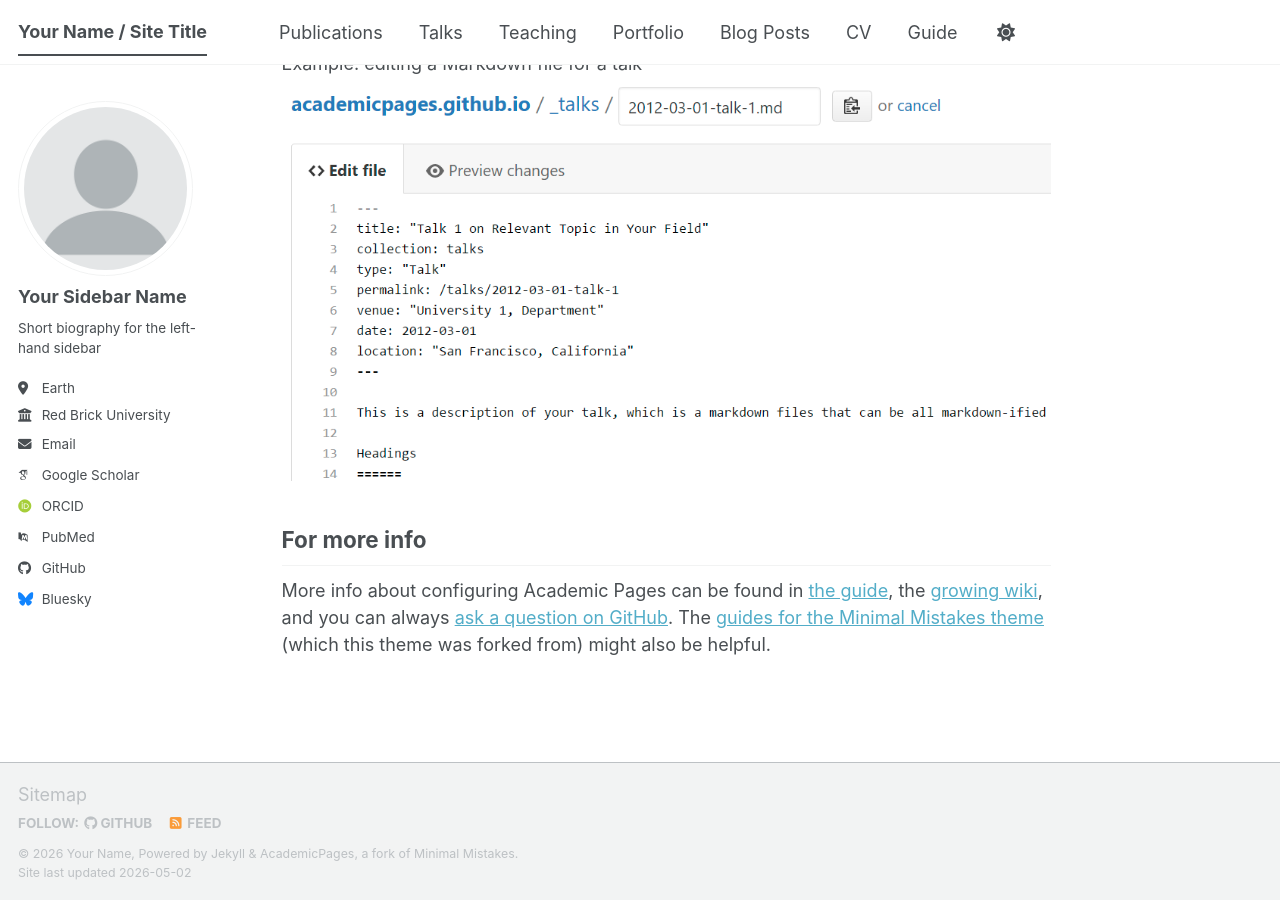
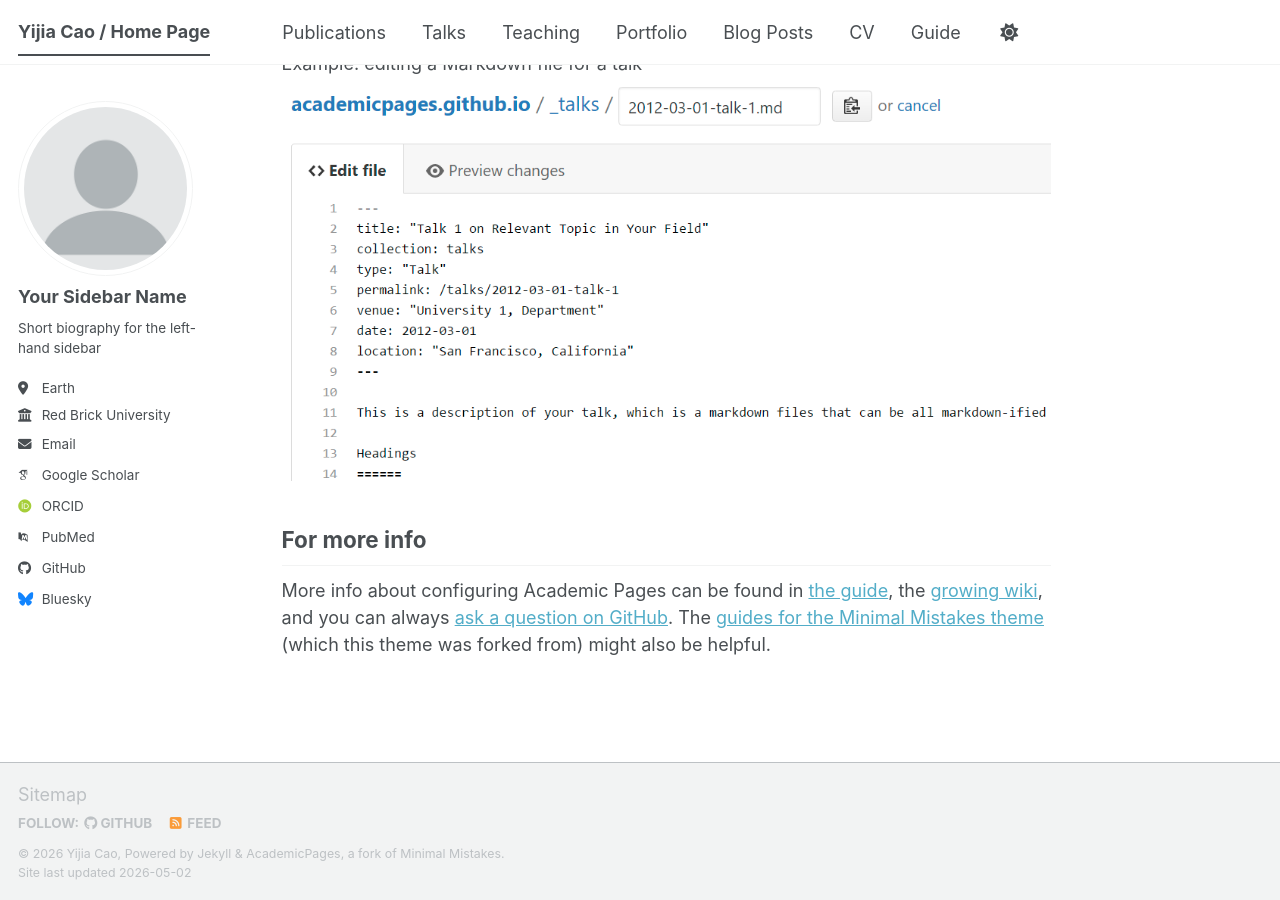
Before and after one commit to IrinaCtf/IrinaCtf.github.io, a Jekyll site: the page built from _pages/about.md, in a window 1280 px wide and 900 px high, scrolled down 2720 px. Built offline with Jekyll 4.4.1, drawn with Linux system fonts in a browser that asks for light colours; some web fonts are replaced; a script bundle is joined from its source files by our own code; library files that are not in the unit come from our copies.

Commit message:
My name added

```diff
--- a/_config.yml
+++ b/_config.yml
@@ -9,14 +9,14 @@
 # Basic Site Settings
 locale                   : "en-US"
 site_theme               : "default" # The available themes options are "default", "air", "sunrise", "mint", "dirt" and "contrast"
-title                    : "Your Name / Site Title"
+title                    : "Yijia Cao / Home Page"
 title_separator          : "-"
-name                     : &name "Your Name"
-description              : &description "Your Name's academic portfolio"   # Update this with a general description of your site, this is the default if not overridden by a page
-url                      : https://academicpages.github.io # The base hostname & protocol for your site e.g. "https://[your GitHub username].github.io",
+name                     : &name "Yijia Cao"
+description              : &description "Yijia Cao's academic portfolio"   # Update this with a general description of your site, this is the default if not overridden by a page
+url                      : https://caoyijia.github.io # The base hostname & protocol for your site e.g. "https://[your GitHub username].github.io",
                                                            # or if you already have some other page hosted on Github then use "https://[your GitHub username].github.io/[Your Repo Name]"
 baseurl                  : "" # the subpath of your site, e.g. "/blog"
-repository               : "academicpages/academicpages.github.io"
+repository               : "IrinaCtf/caoyijia.github.io"
 
 # Site Author - The following control what appear as part of the author content on the side bar.
 #               If a field is blank the icon and link will not appear, otherwise it will be shown.
```
